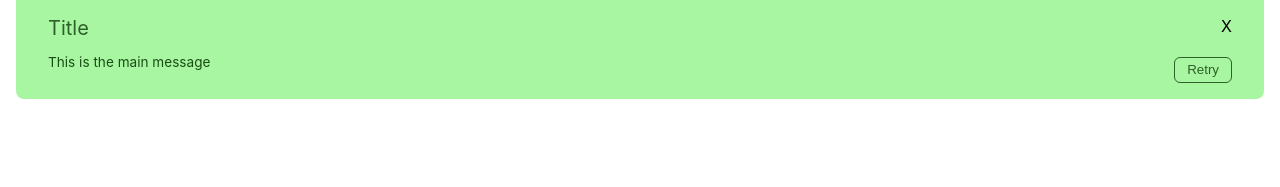
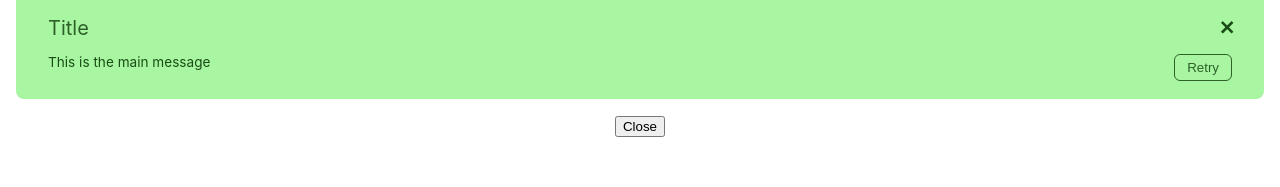
Before and after one commit to LaszloBogacsi/basic-gall-zoos-react-components, a React (Create React App) app: page / in a window 1280 px wide. Shown: the top 187 px of the page. Built offline with nearby package versions, Linux system fonts and the light colour scheme.

Commit message:
finishing alert component, adding info success failure styles

```diff
--- a/package.json
+++ b/package.json
@@ -17,7 +17,7 @@
     "typescript": "^3.7.5"
   },
   "scripts": {
-    "start": "react-scripts start",
+    "start": "PORT=3001 react-scripts start",
     "build": "react-scripts build",
     "test": "react-scripts test",
     "eject": "react-scripts eject"
--- a/src/App.tsx
+++ b/src/App.tsx
@@ -1,20 +1,26 @@
-import React from 'react';
-import logo from './logo.svg';
+import React, {useState} from 'react';
 import './App.css';
 import Alert from './components/Alert/Alert';
 
 function App() {
+    const [show, setShow] = useState(true);
+
     return (
         <div className="App">
             <Alert
+                show={show}
+                onDismiss={setShow}
+                type={"success"}
+                message={"This is the main message"}
                 banner
-      type = {"success"}
-      cancellable
-      delay={2000}
+                unMountOnExit
+                dismissible
+                // delay={5000}
                 title={"Title"}
-      message={"This is the main message"}
-      action ={() => console.log("clicked!")}
-      buttonTitle={"Retry"}/>
+                action={() => console.log("clicked!")}
+                buttonTitle={"Retry"}
+            />
+                <button onClick={() => setShow(!show)}>{show ? "Close" : "Open"}</button>
         </div>
     );
 }
--- a/src/components/Alert/Alert.tsx
+++ b/src/components/Alert/Alert.tsx
@@ -1,51 +1,70 @@
-import React, { useState } from 'react';
+import React, {useEffect, useState} from 'react';
 import styles from './styles.module.css';
-import { CSSTransition } from 'react-transition-group';
 
 type AlertType = 'success' | 'failure' | 'info'
 
 interface AlertProps {
-    banner: boolean
-    cancellable: boolean
+    show: boolean
+    onDismiss: (show: boolean) => void
     type: AlertType
-    delay: number
-    title: string
     message: string
-    action: () => void
-    buttonTitle: string
+    unMountOnExit?: boolean
+    banner?: boolean
+    dismissible?: boolean
+    delay?: number
+    title?: string
+    action?: () => void
+    buttonTitle?: string
 }
 
 export default (props: AlertProps) => {
-    const [show, setShow] = useState(true);
+    const {unMountOnExit, show} = props;
+    const shouldUnMountOnExit = unMountOnExit || false;
+    const [unmount, setUnmount] = useState(false);
 
+    const onTransitionEnd = (e: any) => {
+        console.log(e);
+        if (!show && shouldUnMountOnExit) {
+            setUnmount(true);
+        }
+    };
+
+    useEffect(() => {
+        setUnmount(false);
+
+    }, [show])
     return (
         <React.Fragment>
 
-            {/* {show ?  */}
-            <div className={`${styles[show ? 'show' : 'hide']} ${styles.wrapper} `}>
-                <ClosableAlert {...props} setShow={setShow} />
+             {!unmount ?
+            <div onAnimationEnd={(e) => onTransitionEnd(e)} className={`${styles[props.show ? 'show' : 'hide']} `}>
+                <ClosableAlert {...props} />
             </div>
-            {/* : null} */}
+             : null}
         </React.Fragment>
     )
 }
 
 interface ClosableAlertProps extends AlertProps {
-    setShow: (showing: boolean) => void
+
 }
 const ClosableAlert = (props: ClosableAlertProps) => {
-    const { setShow, banner, cancellable, type, delay, title, message, action, buttonTitle } = props;
-    const close = () => setShow(false);
-    const style = `${styles.alert} ${styles[type]} ${banner ? styles.banner : ''}`;
+    const { onDismiss, banner, dismissible, type, delay, title, message, action, buttonTitle } = props;
+    const btnTitle = buttonTitle || "OK";
+    const close = () => onDismiss(false);
+    if (delay) {
+        setTimeout(close, delay)
+    }
+    const style = `${styles.alert} ${styles[type]} ${banner ? styles.banner : ''} ${dismissible ? styles.dismissible : ''}`;
     return (
         <div className={style}>
             <div>
-                <div className={styles.alertTitle}>{title}</div>
+                {title ? <div className={styles.alertTitle}>{title}</div> : null}
                 <p className={styles.alertMessage}>{message}</p>
             </div>
             <div className={styles.actions}>
-                {cancellable ? <div onClick={close}>X</div> : null}
-                <button className={styles[type]} onClick={() => action()}>{buttonTitle}</button>
+                {dismissible ? <div className={styles.dismiss} onClick={close}>+</div> : null}
+                {action ? <button className={styles[type]} onClick={() => action()}>{btnTitle}</button> : null}
             </div>
         </div>
     )
--- a/src/components/Alert/styles.module.css
+++ b/src/components/Alert/styles.module.css
@@ -3,10 +3,11 @@
     text-align: left;
     display: flex;
     justify-content: space-between;
-    padding: 1rem 2rem;
+    padding: 0 1rem;
 }
 
 .banner {
+    padding: 1rem 2rem;
     margin: 0 1rem 1rem 1rem;
     border-radius: 0 0 8px 8px ;
 }
@@ -26,30 +27,36 @@
         visibility: hidden;
     }
 }
-.wrapper {
-    /* visibility: hidden;
-    opacity: 0; */
-    /* transition: visibility 1s ease-in,opacity 1s ease-in; */
-}
+
 .show {
     visibility: visible;
     opacity: 1;
-    animation: fadeIn 1s ease-in;
-    /* animation: visibility 1s ease-in,opacity; */
+    animation: fadeIn 0.5s ease-in;
 }
 
 .hide {
     visibility: hidden;
     opacity: 0;
-    animation: fadeOut 1s ease-out;
-
+    animation: fadeOut 0.5s ease-out;
 }
 
 .actions {
     display: flex;
+    flex-flow: row-reverse wrap;
+    justify-content: space-between;
+    align-items: center;
+    column-gap: 3rem
+}
+
+.banner .actions {
+    display: flex;
     flex-flow: column;
+    justify-content: center;
+    align-items: flex-end;
+    row-gap: 1rem;
+}
+.banner .actions .dismissible {
     justify-content: space-between;
-    align-items: flex-end;
 }
 
 .actions button {
@@ -58,13 +65,9 @@
     padding: 0.3rem 0.75rem;
 }
 
-.actions button.success {
-    border-color: #2e6129;
-    color: #2e6129;
-}
-
 .success {
     background-color: #a8f6a1;
+    color: #194d15;
 }
 .success .alertTitle {
     color: #2e6129;
@@ -73,13 +76,42 @@
     color: #194d15;
 }
 
+.actions button.success {
+    border-color: #2e6129;
+    color: #2e6129;
+}
+
 .failure {
-    background-color: rgb(247, 147, 117);
+    background-color: #f1a19f;
+    color: #541210;
+}
+.failure .alertTitle {
+    color: #6d2827;
+}
+.failure .alertMessage {
+    color: #541210;
+}
+.actions button.failure {
+    border-color: #6d2827;
+    color: #6d2827;
 }
 
 .info {
-    background-color: rgb(117, 228, 247);
+    background-color: #8AE6F3;
+    color: #11464e;
 }
+
+.info .alertTitle {
+    color: #1e5e67;
+}
+.info .alertMessage {
+    color: #11464e;
+}
+.actions button.info {
+    border-color: #1e5e67;
+    color: #1e5e67;
+}
+
 
 .alertTitle {
     font-size: 1.25rem;
@@ -88,3 +120,8 @@
 .alertMessage {
     font-size: 0.85rem;
 }
+
+.dismiss {
+    cursor: pointer;
+    transform: rotate(45deg) scale(2) translateY(-2px);
+}
```
Also changed, not shown: 2 other files (tests, documents, lock files or other folders). Lines whose indentation alone changed are shown as unchanged.
